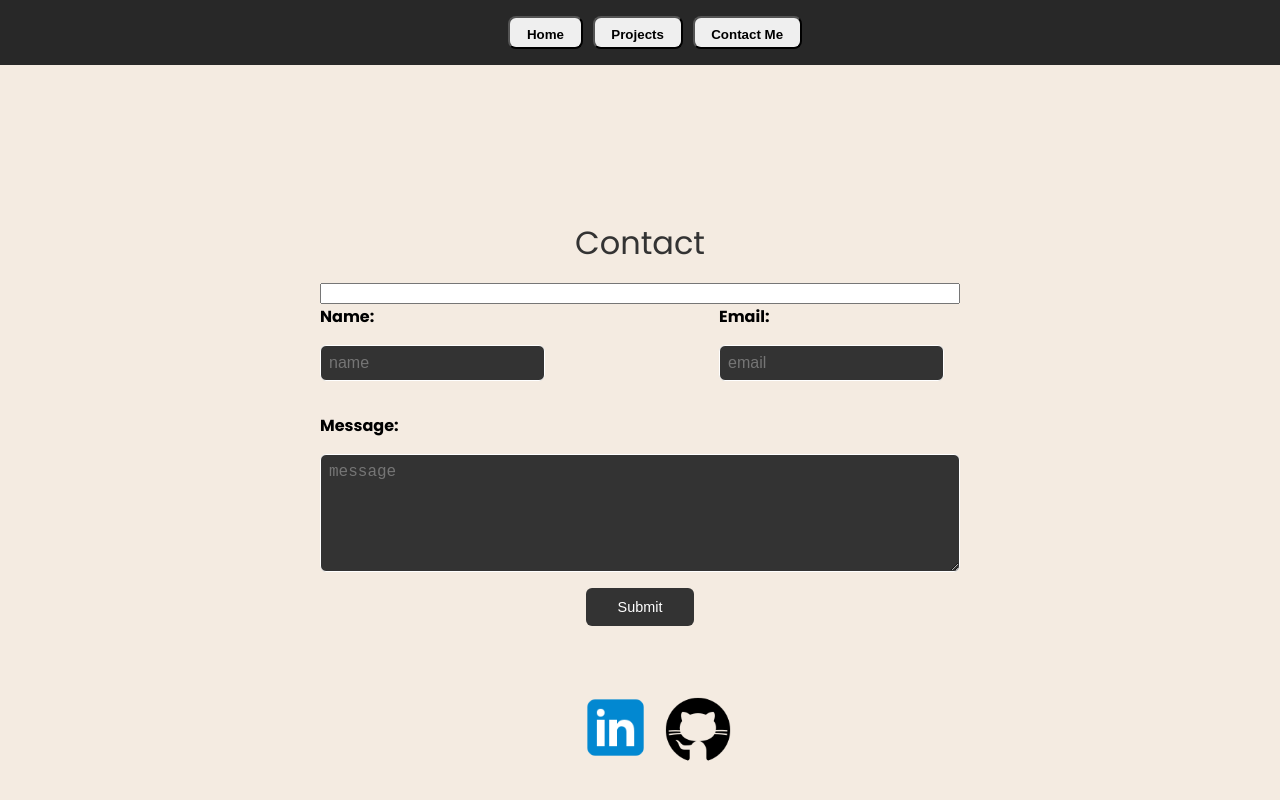
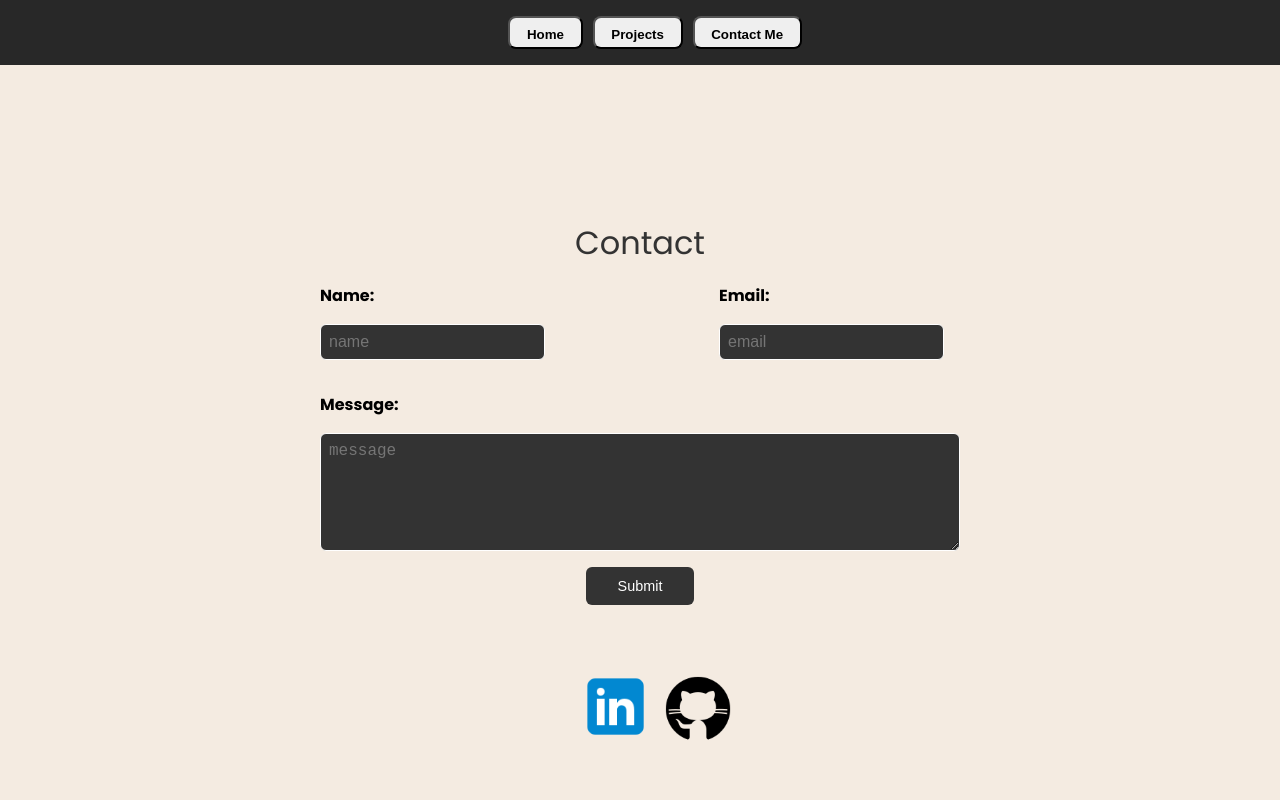
Before and after one commit to erojas1212/erojas, a React (Vite) app: page /contact in a window 1280 px wide. Shown: the top 800 px of the page. Built offline with nearby package versions, Linux system fonts and the light colour scheme.

Commit message:
no input

```diff
--- a/src/components/Contact.jsx
+++ b/src/components/Contact.jsx
@@ -17,10 +17,10 @@ const Contact = () => {
           name="contact"
           method="POST"
           data-netlify="true"
-          onSubmit={handleSubmit}
+          onSubmit="submit"
           data-netlify-honeypot="bot-field"
         >
-          <input className="d-none" name="bot-field" />
+          {/* <input className="d-none" name="bot-field" /> */}
           <div className="input-container inline">
             <div className="input-container">
               <label htmlFor="name" className="contact-label">
```
